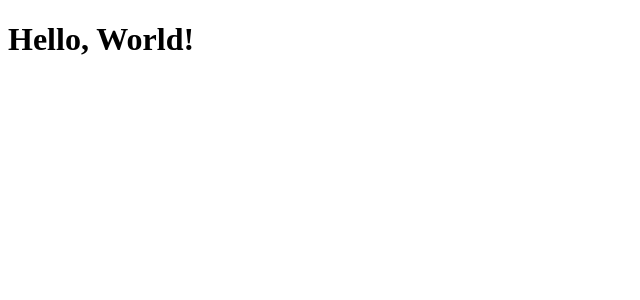
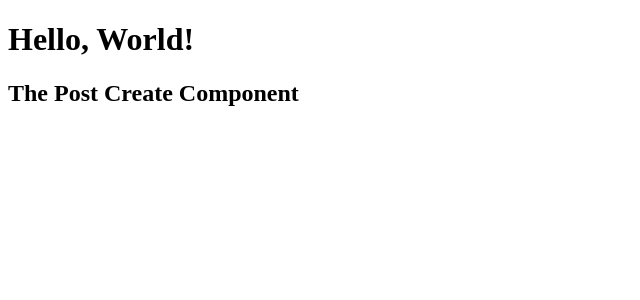
Before and after one commit to owozsh/angular-fs-app, an Angular app: page / in a window 1280 px wide. Shown: the top 300 px of the page, without its empty margins (0-640 px from the left). Built offline with nearby package versions, Linux system fonts and the light colour scheme.

Commit message:
add post-create-component

```diff
--- a/src/app/app.component.html
+++ b/src/app/app.component.html
@@ -1 +1,2 @@
 <h1>Hello, World!</h1>
+<app-post-create></app-post-create>
```
Also changed, not shown: src/app/app.module.ts (+5 -8 lines).
